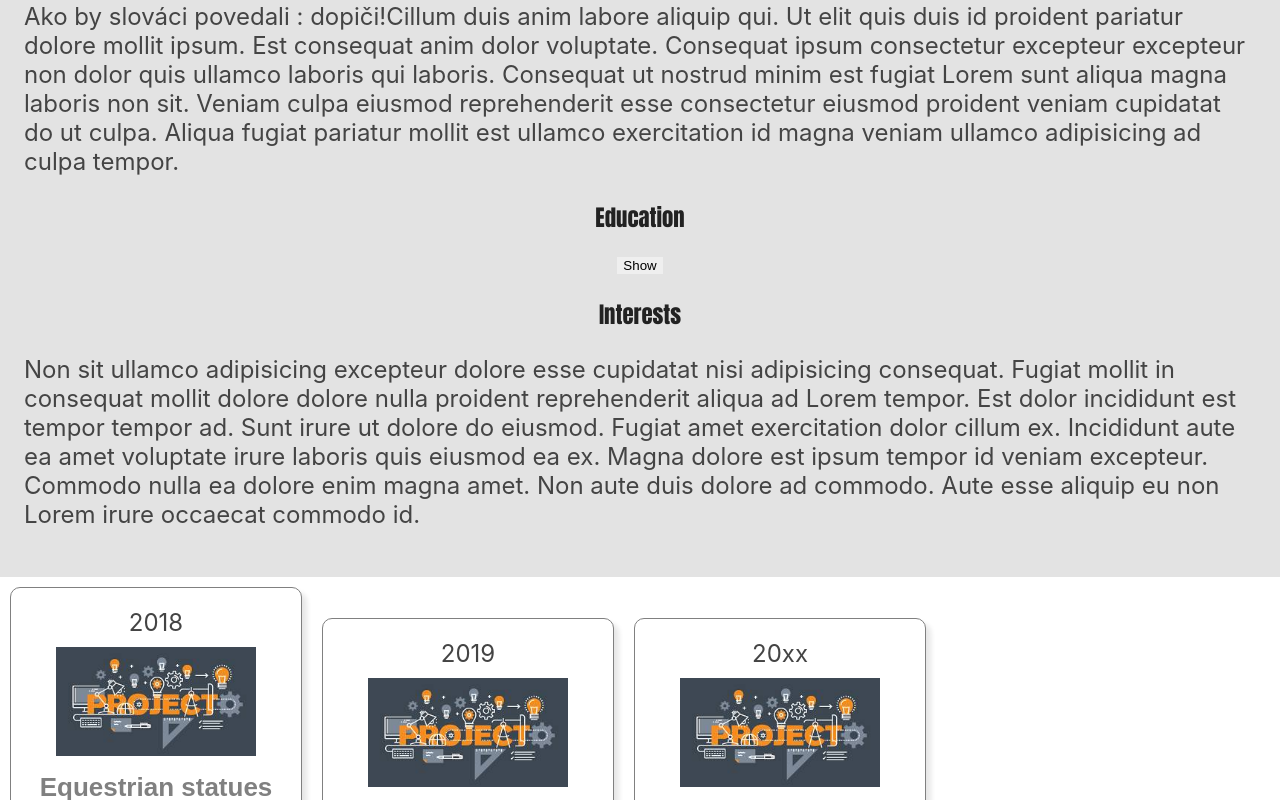
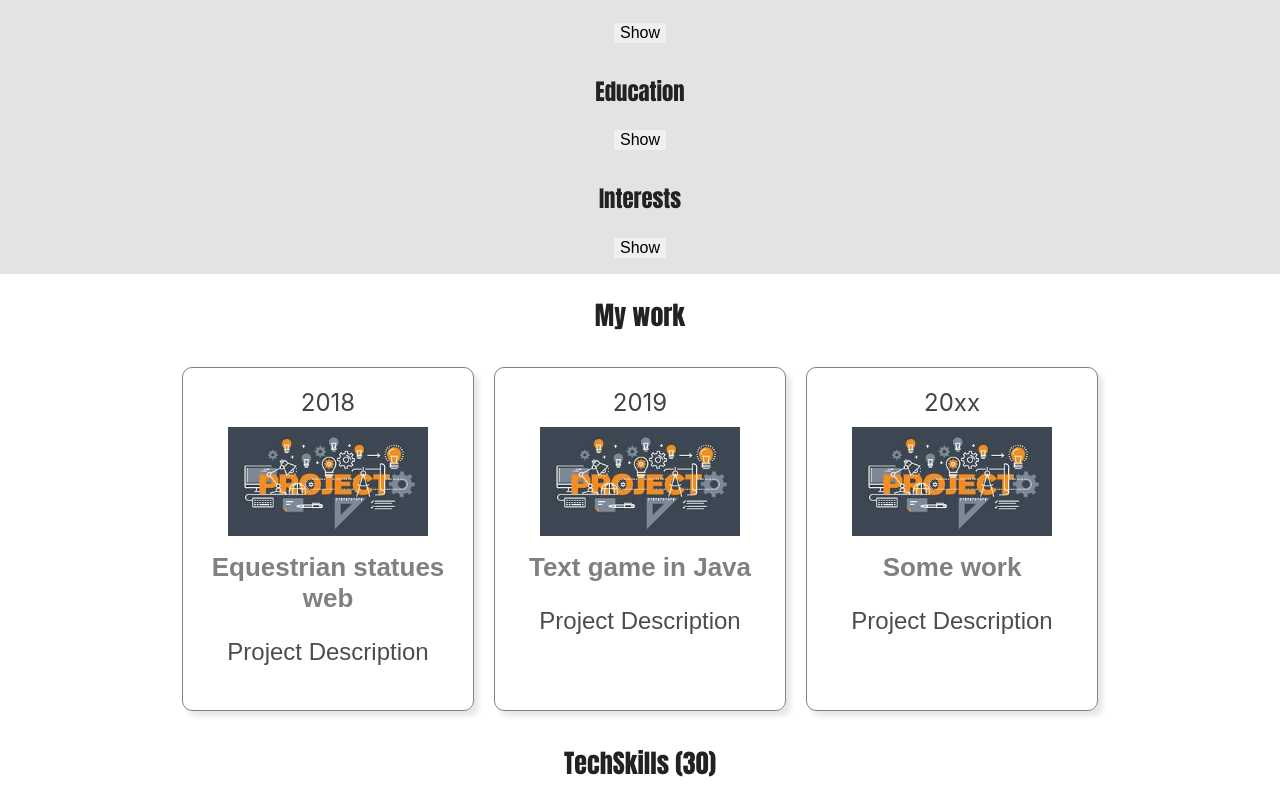
Before and after one commit to TiborKopca/ReactApp2023, a React (Vite) app: page / in a window 1280 px wide. Shown: the part 1260-2060 px from the top of the page. Built offline with nearby package versions, Linux system fonts and the light colour scheme.

Commit message:
layout changes in logic & css files changes

```diff
--- a/src/Body.jsx
+++ b/src/Body.jsx
@@ -1,4 +1,3 @@
-import Card from "./components/Card.jsx";
 import Button from "./components/Button/Button.jsx";
 import List from "./components/ListArray/List.jsx";
 import ListTech from "./components/ListTechs.jsx";
@@ -6,11 +5,7 @@ import {techs} from "./components/Data/Data.jsx";
 import SearchBar from "./components/SearchBar/SearchBar.jsx";
 import ContactForm from "./components/ContactForm/ContactForm";
 import About from './components/About/About.jsx';
-
-// eslint-disable-next-line react/prop-types
-function Wrapper({ children }) {
-  return <section id="myWorks" className="cardWrapper">{children}</section>;
-}
+import Cards from './components/Cards/Cards.jsx';
 
 function Body() {
   return (
@@ -20,13 +15,9 @@ function Body() {
       <SearchBar></SearchBar>
       <List></List>
       <About></About>
-      <Wrapper>
-        <Card projectName="Equestrian statues web" year="2018"></Card>
-        <Card projectName="Text game in Java" year="2019"></Card>
-        <Card projectName="Some work" ></Card>
-      </Wrapper>
-        <ListTech items={techs} category="TechSkills"/>
-        <ContactForm></ContactForm>
+      <Cards></Cards>
+      <ListTech items={techs} category="TechSkills"/>
+      <ContactForm></ContactForm>
     </>
   );
 }
--- a/src/components/About/About.jsx
+++ b/src/components/About/About.jsx
@@ -1,67 +1,63 @@
-import { useState } from 'react';
+import { useState } from "react";
 import propTypes from "prop-types";
-import styles from './About.module.css';
+import styles from "./About.module.css";
 
 //Accordion
 export default function About() {
 
-  const [activeIndex, setActiveIndex] = useState(0);
-
-  function Panel({title, children, isActive, onShow}) {
+    //SUB PANEL
+    function Panel({ title, children }) {
+    const [isActive, setActiveIndex] = useState(false);
+    // console.log(isActive);
     return (
-      <section className="panel">
+      <div className={styles.panelWrapper}>
         <h3>{title}</h3>
-            {isActive
-            ?
-            (<p>{children}</p>)
-            :
-            (<button onClick={onShow}>Show</button>
+        {isActive ? (
+          <p>{children}</p>
+        ) : (
+          <button
+                className={styles.panelShowMoreButton}
+                onClick={() => setActiveIndex(true)}
+                >Show
+            </button>
         )}
-      </section>
+      </div>
     );
   }
 
   return (
     <section className={styles.aboutWrapper} id="About">
       <h2>About me</h2>
-      <Panel
-        title="Childhood"
-        isActive={activeIndex === 0}
-        onShow={() => setActiveIndex(0)}
-      >
-        <span lang="sk-SK">Ako by slováci povedali : dopiči!</span>Cillum duis anim labore aliquip qui. Ut elit quis duis id proident pariatur dolore mollit ipsum. Est consequat anim dolor voluptate. Consequat ipsum consectetur excepteur excepteur non dolor quis ullamco laboris qui laboris. Consequat ut nostrud minim est fugiat Lorem sunt aliqua magna laboris non sit. Veniam culpa eiusmod reprehenderit esse consectetur eiusmod proident veniam cupidatat do ut culpa. Aliqua fugiat pariatur mollit est ullamco exercitation id magna veniam ullamco adipisicing ad culpa tempor.
+      <Panel title="Childhood" isActive={true}>
+        <span lang="sk-SK">Ako by slováci povedali : popiči či dopiči! </span>
+        Cillum duis anim labore aliquip qui. Ut elit quis duis id proident
+        pariatur dolore mollit ipsum. Est consequat anim dolor voluptate.
+        Consequat ipsum consectetur excepteur excepteur non dolor quis ullamco
+        laboris qui laboris.
       </Panel>
-      <Panel
-        title="Education"
-        isActive={activeIndex === 1}
-        onShow={() => setActiveIndex(1)}
-      >
-        <i lang="la">Malus sieversii </i>Ipsum cillum veniam dolore nostrud. Duis duis magna deserunt reprehenderit. Consequat ipsum voluptate Lorem quis anim laborum eu velit dolor commodo commodo dolor. Ullamco voluptate est exercitation officia fugiat enim ex cupidatat pariatur.
+      <Panel title="Education">
+        <i lang="la">Malus sieversii </i>Ipsum cillum veniam dolore nostrud.
+        Duis duis magna deserunt reprehenderit. Consequat ipsum voluptate Lorem
+        quis anim laborum eu velit dolor commodo commodo dolor. Ullamco
+        voluptate est exercitation officia fugiat enim ex cupidatat pariatur.
       </Panel>
-      <Panel
-        title="Interests"
-        isActive={activeIndex === 0}
-        onShow={() => setActiveIndex(0)}
-      >
-        Non sit ullamco adipisicing excepteur dolore esse cupidatat nisi adipisicing consequat. Fugiat mollit in consequat mollit dolore dolore nulla proident reprehenderit aliqua ad Lorem tempor. Est dolor incididunt est tempor tempor ad. Sunt irure ut dolore do eiusmod.
-
-        Fugiat amet exercitation dolor cillum ex. Incididunt aute ea amet voluptate irure laboris quis eiusmod ea ex. Magna dolore est ipsum tempor id veniam excepteur. Commodo nulla ea dolore enim magna amet. Non aute duis dolore ad commodo. Aute esse aliquip eu non Lorem irure occaecat commodo id.
+      <Panel title="Interests" d>
+        Non sit ullamco adipisicing excepteur dolore esse cupidatat nisi
+        adipisicing consequat. Fugiat mollit in consequat mollit dolore dolore
+        nulla proident reprehenderit aliqua ad Lorem tempor. Est dolor
+        incididunt est tempor tempor ad. Sunt irure ut dolore do eiusmod.
+        id.
       </Panel>
     </section>
   );
 }
 
-
-
 //PROPS VALIDATION
-About.propTypes = ({
-    title: propTypes.string,
-    children: propTypes.string,
-    isActive:propTypes.number,
-    onShow: propTypes.any
-  });
+About.propTypes = {
+  title: propTypes.string,
+  children: propTypes.string,
+};
 //DEFAULT PROPS
 About.defaultProps = {
-    title: "Default paragraph",
-    isActive: false
-}
+  title: "Default paragraph",
+};
--- a/src/components/About/About.module.css
+++ b/src/components/About/About.module.css
@@ -7,5 +7,11 @@
     /* flex-wrap: wrap; */
     /* width: 80%; */
     margin: 0 auto;
-
+    font-size: medium;
 }
+.panelWrapper{
+    padding-top: 0.5em;
+}
+.panelShowMoreButton{
+    font-size: medium;
+}
--- a/src/components/Card.jsx
+++ /dev/null
@@ -1,26 +0,0 @@
-//if we want to import image from file structure
-import profilePicture from '../assets/images/project1.jpeg'
-import propTypes from 'prop-types'
-
-//The component receives the argument as a props object
-function Card(props){
-    return(
-        <div className="card">
-            <p className='projectYear'>{props.year}</p>
-            <img className='cardImage' alt="Project picture alternate description" src={profilePicture}></img>
-            <h2 className='cardTitle'>{props.projectName}</h2>
-            <p className='cardText'>Project Description</p>
-        </div>
-    );
-}
-//PROP TYPES DEFINITION
-Card.propTypes = {
-    projectName: propTypes.string.isRequired,
-    year: propTypes.string.isRequired
-}
-Card.defaultProps = {
-    projectName: "unknown",
-    year: "20xx"
-}
-
-export default Card
--- /dev/null
+++ b/src/components/Cards/Card.jsx
@@ -0,0 +1,27 @@
+//if we want to import image from file structure
+import profilePicture from '../../assets/images/project1.jpeg'
+import propTypes from 'prop-types'
+import styles from './Card.module.css'
+
+//The component receives the argument as a props object
+function Card(props){
+    return(
+        <div className={styles.card}>
+            <p className={styles.projectYear}>{props.year}</p>
+            <img className={styles.cardImage} alt="Project picture alternate description" src={profilePicture}></img>
+            <h2 className={styles.cardTitle}>{props.projectName}</h2>
+            <p className={styles.cardText}>Project Description</p>
+        </div>
+    );
+}
+//PROP TYPES DEFINITION
+Card.propTypes = {
+    projectName: propTypes.string.isRequired,
+    year: propTypes.string.isRequired
+}
+Card.defaultProps = {
+    projectName: "unknown",
+    year: "20xx"
+}
+
+export default Card
--- /dev/null
+++ b/src/components/Cards/Card.module.css
@@ -0,0 +1,41 @@
+.card {
+  border: 1px solid hsl(0, 0%, 50%);
+  border-radius: 10px;
+  box-shadow: 5px 5px 5px hsla(0, 0%, 9%, 0.1);
+  padding: 20px;
+  margin: 10px;
+  text-align: center;
+  max-width: 250px;
+  display: inline-block;
+}
+.card:hover{
+    transition: all 1s;
+    transform: scale(1.05);
+}
+.cardWrapper {
+    display: flex;
+    flex-wrap: wrap;
+    justify-content: center;
+}
+.cardsHeader{
+    flex:100%;
+}
+.cardImage {
+  max-width: 80%;
+  /* width: 100%; */
+  height: auto;
+  margin: 10px;
+  /* min-height: 230px; */
+}
+.cardTitle {
+  font-family: Arial, Helvetica, sans-serif;
+  margin: 0;
+  color: hsl(0, 0%, 50%);
+}
+.card .cardText {
+  font-family: Arial, Helvetica, sans-serif;
+  color: hsl(0, 0%, 30%);
+}
+.projectYear {
+  margin: 0;
+}
--- /dev/null
+++ b/src/components/Cards/Cards.jsx
@@ -0,0 +1,32 @@
+import styles from "./Card.module.css";
+import propTypes from "prop-types";
+import Card from "./Card";
+
+// eslint-disable-next-line react/prop-types
+function Wrapper({ children }) {
+  return (
+    <section id="myWorks" className={styles.cardWrapper}>
+      {children}
+    </section>
+  );
+}
+
+function Cards() {
+  return (
+      <Wrapper>
+        <h2 className={styles.cardsHeader}>My work</h2>
+        <Card projectName="Equestrian statues web" year="2018"></Card>
+        <Card projectName="Text game in Java" year="2019"></Card>
+        <Card projectName="Some work"></Card>
+      </Wrapper>
+  );
+}
+export default Cards;
+//PROPS VALIDATION
+Cards.propTypes = {
+  children: propTypes.any,
+};
+//DEFAULT PROPS
+Cards.defaultProps = {
+  children: "Default paragraph",
+};
--- a/src/components/Header/Header.jsx
+++ b/src/components/Header/Header.jsx
@@ -68,7 +68,7 @@ function Header() {
             </a>
           </li>
           <li>
-            <a href="#">About</a>
+            <a href="#About">About</a>
           </li>
           <li>
             <a href="#myWorks">My work</a>
--- a/src/components/SearchBar/SearchBar.jsx
+++ b/src/components/SearchBar/SearchBar.jsx
@@ -44,13 +44,32 @@ export default function SearchBar() {
     //Object is inside arrow function
     //setInputs((values) => ({ ...values, searchInputField:event.target.value }));
     setInputs((values) => ({ ...values, [name]: value }));
-};
+  }
+
+  const handleSearchReset = () =>{
+    setInputStatus('ready');            //to again show inputfield
+    // console.log(inputs.searchInputField)
+    setError(null)
+    const newInput = {searchInputField:""}
+    setInputs(newInput)
+  }
+
+  function ResetButton(){
+    return (
+          <div className={styles.buttonWrapper}>
+              <button
+                className={styles.searchBarResetButton}
+                onClick={handleSearchReset}>New search
+              </button>
+          </div>
+  )}
 
   //CONDITIONAL RENDERING
   if (inputStatus === 'sent') {
     return (
       <section className={styles.searchWrapper}>
           <p className={styles.searchResult}>Your search &quot;{inputs.searchInputField}&quot; has been indeed encountered on this page!</p>
+          <ResetButton></ResetButton>
       </section>
     )
   }
--- a/src/components/SearchBar/SearchBar.module.css
+++ b/src/components/SearchBar/SearchBar.module.css
@@ -11,7 +11,7 @@ form{
     display: flex;
     width: 60%;
 }
-.inputBar{
+.inputBar, .buttonWrapper{
     width: 100%;
 }
 .testParagraph{
@@ -26,3 +26,12 @@ form{
     padding: 2em 2em;
     font-size: large;
 }
+.searchBarResetButton{
+    background-color: var(--contactButtonColor);
+    color: var(--baseTextColor);
+    font-size: medium;
+    padding: 10px 20px;
+    border-radius: 5px;
+    border:none;
+    cursor: pointer;
+  }
--- a/src/index.css
+++ b/src/index.css
@@ -12,34 +12,7 @@
   color: var(--fontColorSelection);
   background: var(--backgroundSelection);
 }
-.card{
-  border: 1px solid hsl(0, 0%, 50%);
-  border-radius: 10px;
-  box-shadow: 5px 5px 5px hsla(0, 0%, 9%, 0.1);
-  padding: 20px;
-  margin: 10px;
-  text-align: center;
-  max-width: 250px;
-  display: inline-block;
-}
-.card .cardImage{
-  max-width: 80%;
-  /* width: 100%; */
-  height:auto;
-  margin:10px;
-}
-.cardTitle{
-  font-family: Arial, Helvetica, sans-serif;
-  margin:0;
-  color: hsl(0, 0%, 50%);
-}
-.card .cardText{
-  font-family: Arial, Helvetica, sans-serif;
-  color:hsl(0, 0%, 30%);
-}
-.projectYear{
-  margin:0;
-}
+
 button{
   display: block;
   margin: 0 auto;
```
